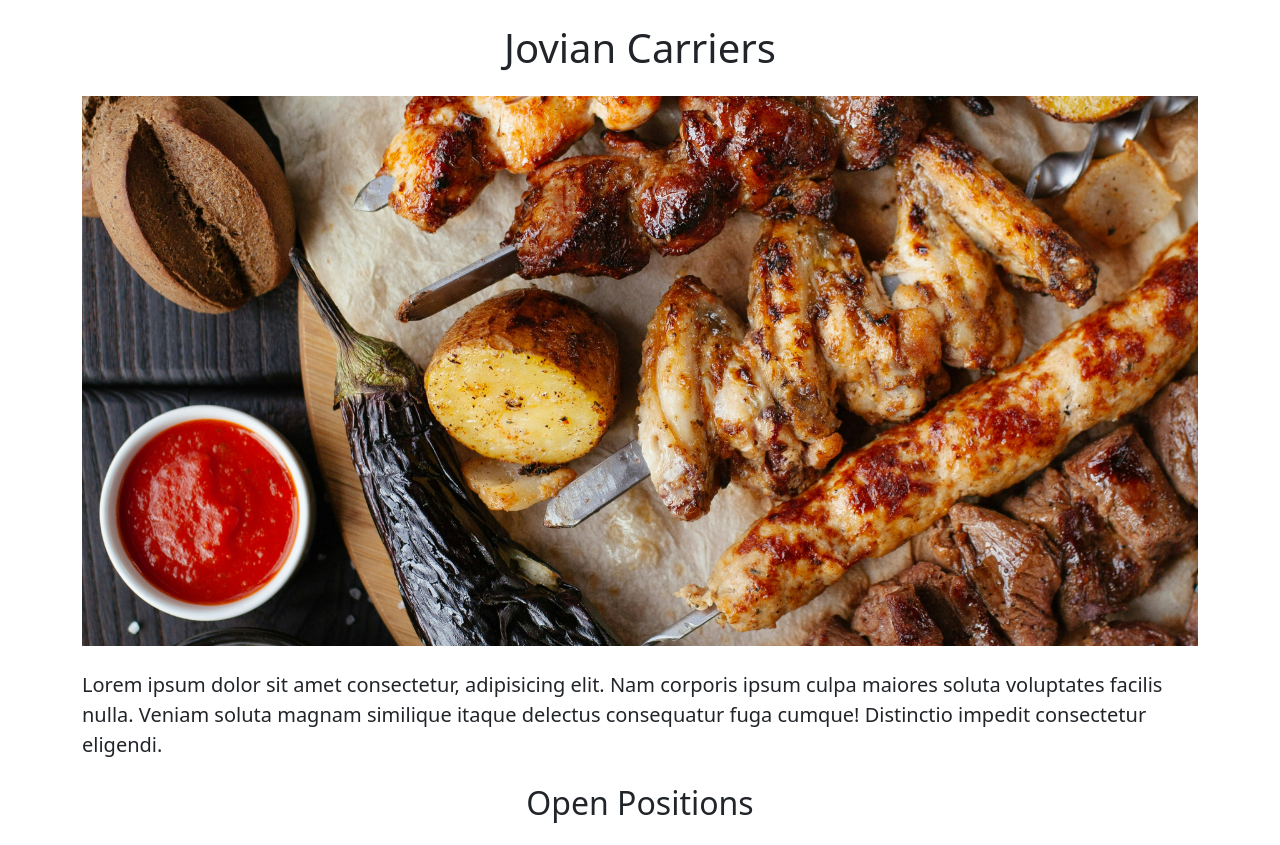
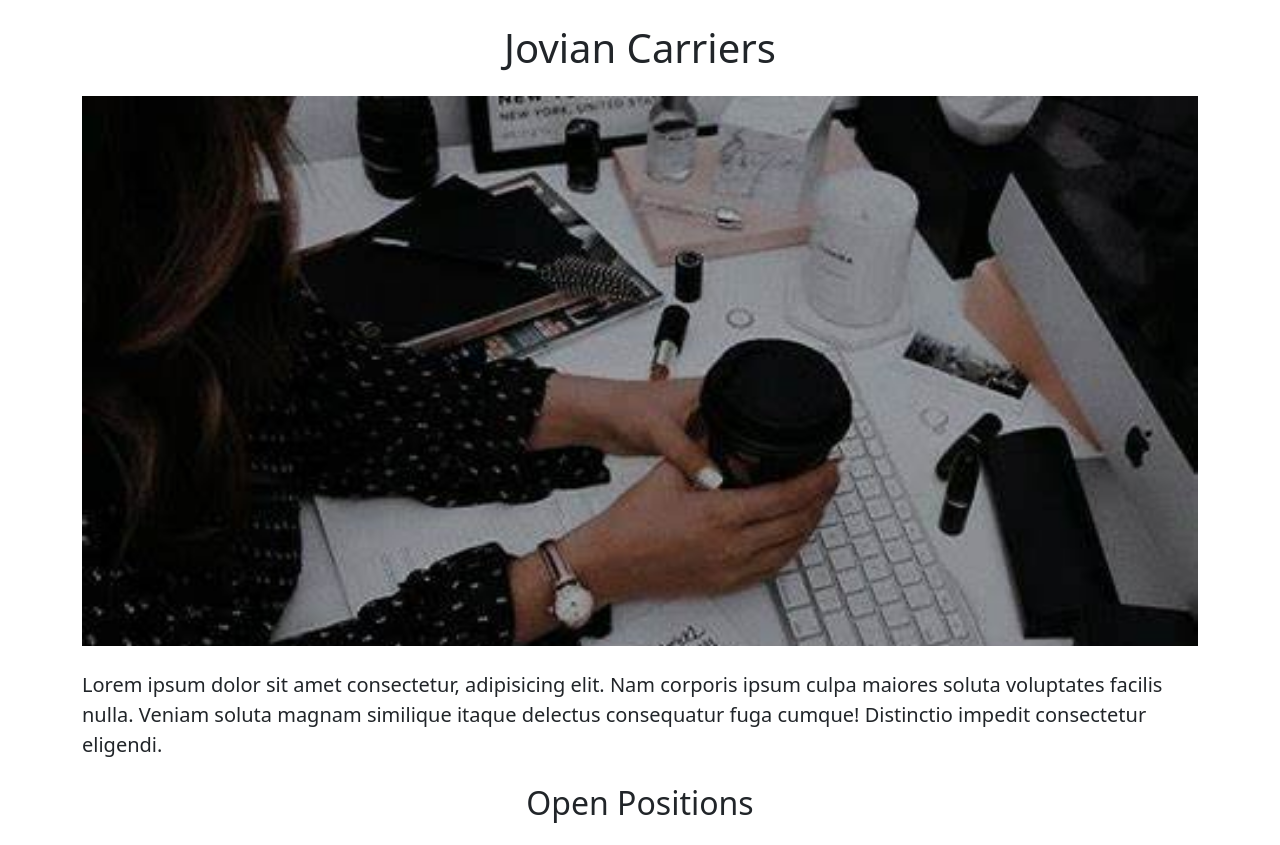
Before and after one commit to vv0935/cloudeploy, a Flask app: page / in a window 1280 px wide. Shown: the top 845 px of the page. Run offline with Flask 3, Linux system fonts and the light colour scheme.

Commit message:
made some changes

```diff
--- a/templates/home.html
+++ b/templates/home.html
@@ -6,7 +6,7 @@
     <title>JOVIAN CAREERS</title>
     <link href="https://cdn.jsdelivr.net/npm/bootstrap@5.3.3/dist/css/bootstrap.min.css" rel="stylesheet" integrity="sha384-QWTKZyjpPEjISv5WaRU9OFeRpok6YctnYmDr5pNlyT2bRjXh0JMhjY6hW+ALEwIH" crossorigin="anonymous">
 </head>
-<body>
+<body >
     <style>
         #banner{
             height: 550px;
@@ -18,7 +18,7 @@
 
     <div class="container">
         <h1 class="text-center mt-4 mb-4">{{company_name}} Carriers</h1>
-        <img id="banner" class="img-fluid" src="static/banner.jpg" width="500px" height="300">
+        <img id="banner" class="img-fluid" src="static/OIP.jpeg" width="500px" height="300">
         <P class="fs-5 mt-4 mb-4">Lorem ipsum dolor sit amet consectetur, adipisicing elit. Nam corporis ipsum culpa maiores soluta voluptates facilis nulla. Veniam soluta magnam similique itaque delectus consequatur fuga cumque! Distinctio impedit consectetur eligendi.</P>
         <h2 class="text-center mt-4 mb-4">Open Positions</h2>
         <div style="font-size: 15px;">
```
Also changed, not shown: static/OIP.jpeg (added), static/banner.jpg (deleted).
